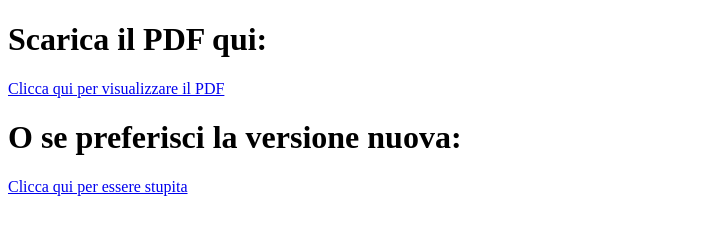
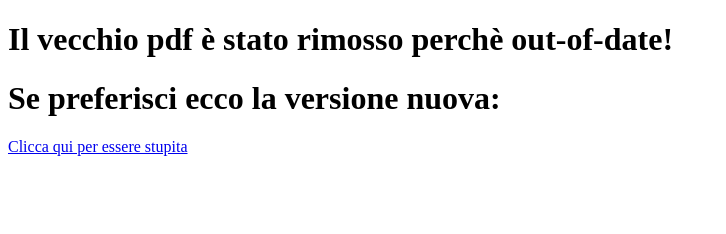
Before and after one commit to BarBarucco/Sparkly, a plain HTML site: page index.html in a window 1280 px wide. Shown: the whole page, without its empty margins (0-726 px from the left). Drawn offline with Linux system fonts and the light colour scheme.

Commit message:
Update index.html

```diff
--- a/index.html
+++ b/index.html
@@ -6,9 +6,8 @@
     <title>IT'S A DATE</title>
 </head>
 <body>
-    <h1>Scarica il PDF qui:</h1>
-    <a href="NonSoPerchè.pdf" target="_blank">Clicca qui per visualizzare il PDF</a>
-    <h1>O se preferisci la versione nuova:</h1>
+    <h1>Il vecchio pdf è stato rimosso perchè out-of-date!</h1>
+    <h1>Se preferisci ecco la versione nuova:</h1>
     <a href="NonSoPerchèPT2.pdf" target="_blank">Clicca qui per essere stupita</a>
 </body>
 </html>
```
